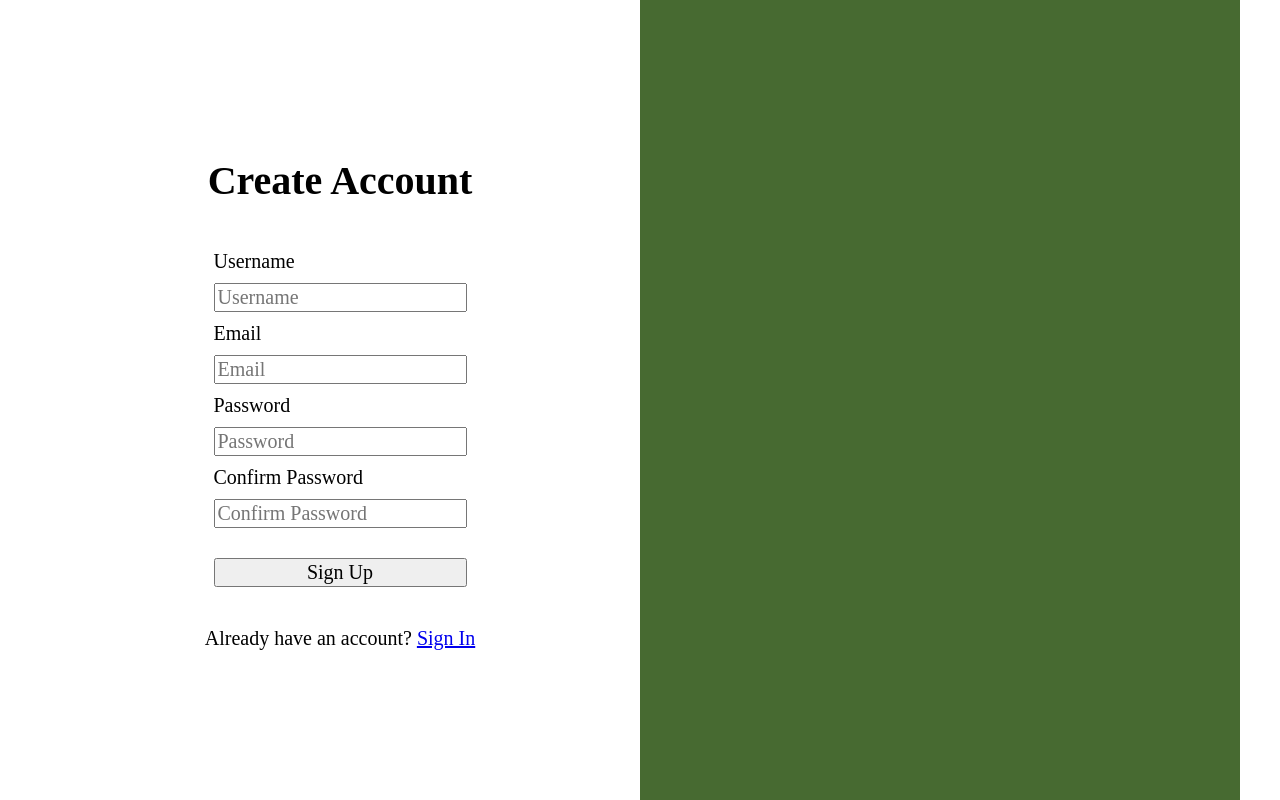
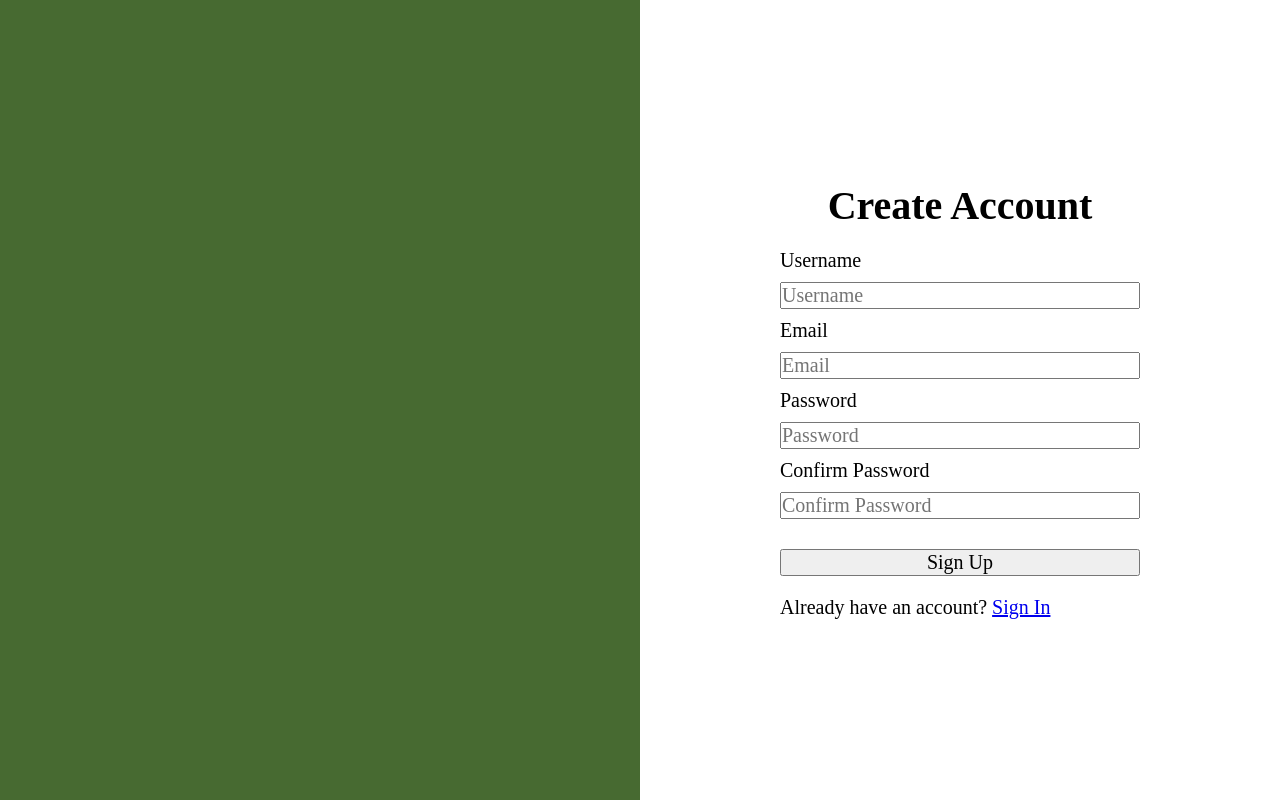
Before and after one commit to stachmatzidou/BookWorm, a React (Vite) app in the folder client/: page /signup in a window 1280 px wide. Built offline with nearby package versions, Linux system fonts and the light colour scheme; no server answers; a web font is replaced by a local one.

Commit message:
changed the styling a bit and protected the landing and authentication pages

```diff
--- a/client/index.html
+++ b/client/index.html
@@ -2,7 +2,7 @@
 <html lang="en">
     <head>
         <meta charset="UTF-8" />
-        <link rel="icon" type="image/svg+xml" href="./public/icon.png" />
+        <link rel="icon" type="image/svg+xml" href="/icon.png" />
         <meta name="viewport" content="width=device-width, initial-scale=1.0" />
         <link rel="preconnect" href="https://fonts.googleapis.com" />
         <link rel="preconnect" href="https://fonts.gstatic.com" crossorigin />
--- a/client/src/index.css
+++ b/client/src/index.css
@@ -1,12 +1,10 @@
-body {
-    margin: 0;
-}
-
 html {
     font-size: 10px;
 }
 
 * {
+    margin: 0;
+    padding: 0;
     box-sizing: border-box;
     font-family: 'Gentium Book Plus', serif;
     font-size: 2rem;
--- a/client/src/pages/SignIn.css
+++ b/client/src/pages/Auth.css
@@ -1,37 +1,53 @@
+.signup,
 .signin {
-    width: 97%;
-    max-width: 120rem;
-    height: 100%;
-    margin: 0 auto;
+    width: 100vw;
+    height: 100vh;
     display: flex;
-    /* border: 0.2rem solid #476a31; */
 }
 
+.signup-form-container,
 .signin-form-container {
     width: 50%;
     display: flex;
     flex-direction: column;
     align-items: center;
     justify-content: center;
+}
+
+.signup-form-container-inner,
+.signin-form-container-inner {
+    width: 100%;
+    max-width: 40rem;
+    padding: 2rem;
+    display: flex;
+    flex-direction: column;
+    align-items: start;
+    justify-content: center;
     gap: 2rem;
 }
 
+.signup-title,
 .signin-title {
+    align-self: center;
     font-size: 4rem;
 }
 
+.signup-form,
 .signin-form {
+    width: 100%;
     display: flex;
     flex-direction: column;
     gap: 1rem;
 }
 
+.signup-btn,
 .signin-btn {
     margin-top: 2rem;
     cursor: pointer;
 
 }
 
+.signup-form-aside,
 .signin-form-aside {
     width: 50%;
     height: 100%;
--- a/client/src/pages/LandingPage.css
+++ b/client/src/pages/LandingPage.css
@@ -1,8 +1,8 @@
 .landing-container {
-    width: 100%;
-    max-width: 120rem;
-    height: 100%;
-    margin: 0 auto;
+    width: 100vw;
+    /* max-width: 120rem; */
+    height: 100vh;
+    /* margin: 0 auto; */
     display: flex;
     justify-content: center;
     align-items: center;
@@ -11,15 +11,25 @@
 .landing-container-left {
     width: 50%;
     height: 100%;
-    padding: 2rem;
+    padding-left: 2rem;
     display: flex;
     flex-direction: column;
     justify-content: center;
+    align-items: end;
     background-color: #476a31;
     color: #ffffff;
 }
 
+.landing-container-left-inner {
+    width: 97%;
+    max-width: 60rem;
+    display: flex;
+    flex-direction: column;
+    gap: 2rem;
+}
+
 .landing-headline {
+    margin: 0;
     font-size: 5rem;
 }
 
--- a/client/src/pages/LandingPage.jsx
+++ b/client/src/pages/LandingPage.jsx
@@ -1,16 +1,27 @@
-import React from "react";
+import React, { useEffect } from "react";
 import "./LandingPage.css";
 import books from "../assets/books.png";
-import { Link } from "react-router-dom";
+import useAuth from "../hooks/useAuth.jsx";
+import { Link, useNavigate } from "react-router-dom";
 
 const LandingPage = () => {
+    const { auth } = useAuth();
+    const navigate = useNavigate();
+    //Check the Auth every time and auth and navigate are updated
+    useEffect(() => {
+        if (auth) {
+            navigate("/home");
+        }
+    }, [auth, navigate]);
+
     return (
         <div className="landing-container">
             <div className="landing-container-left">
+                <div className="landing-container-left-inner">
                     <h1 className="landing-headline">In Books We Trust!</h1>
                     <p>
-                    BookWorm is a fun application that allows you to keep track
-                    of your private library.
+                        BookWorm is a fun application that allows you to keep
+                        track of your private library.
                     </p>
                     <p>
                         <Link className="signup-link" to="/signup">
@@ -18,6 +29,7 @@ const LandingPage = () => {
                         </Link>{" "}
                         to start using it now!
                     </p>
+                </div>
             </div>
             <div className="landing-container-right"></div>
             <footer className="landing-footer">
--- a/client/src/pages/SignIn.jsx
+++ b/client/src/pages/SignIn.jsx
@@ -1,11 +1,20 @@
-import React from "react";
-import "./SignIn.css";
+import React, { useEffect } from "react";
+import "./Auth.css";
 import axios from "axios";
 import { useNavigate, Link } from "react-router-dom";
+import useAuth from "../hooks/useAuth.jsx";
 import { toast } from "react-hot-toast";
 
 const SignIn = () => {
     const navigate = useNavigate();
+    const { auth } = useAuth();
+    //Check the Auth every time and auth and navigate are updated
+    useEffect(() => {
+        if (auth) {
+            navigate("/home");
+        }
+    }, [auth, navigate]);
+
     const signIn = async (e) => {
         //prevent form default behavior
         e.preventDefault();
@@ -16,7 +25,7 @@ const SignIn = () => {
         try {
             await axios.post("api/auth/signin", {
                 email,
-                password
+                password,
             });
             //if the values are correct navigate to the user home page
             navigate("/home");
@@ -24,11 +33,13 @@ const SignIn = () => {
         } catch (error) {
             console.log(error);
             toast.error("Sign In Failed!");
-        };
+        }
     };
     return (
         <div className="signin">
+            <div className="signin-form-aside"></div>
             <div className="signin-form-container">
+                <div className="signin-form-container-inner">
                     <h1 className="signin-title">Welcome Back</h1>
                     <form action="" className="signin-form" onSubmit={signIn}>
                         <label htmlFor="email">Email</label>
@@ -53,7 +64,7 @@ const SignIn = () => {
                         Don't have an account? <Link to="/signup">Sign Up</Link>
                     </p>
                 </div>
-            <div className="signin-form-aside"></div>
+            </div>
         </div>
     );
 };
--- a/client/src/pages/SignUp.css
+++ /dev/null
@@ -1,39 +0,0 @@
-.signup {
-    width: 97%;
-    max-width: 120rem;
-    height: 100%;
-    margin: 0 auto;
-    display: flex;
-    /* border: 0.2rem solid #476a31; */
-}
-
-.signup-form-container {
-    width: 50%;
-    display: flex;
-    flex-direction: column;
-    align-items: center;
-    justify-content: center;
-    gap: 2rem;
-}
-
-.signup-title {
-    font-size: 4rem;
-}
-
-.signup-form {
-    display: flex;
-    flex-direction: column;
-    gap: 1rem;
-}
-
-.signup-btn {
-    margin-top: 2rem;
-    cursor: pointer;
-
-}
-
-.signup-form-aside {
-    width: 50%;
-    height: 100%;
-    background-color: #476a31;
-}
--- a/client/src/pages/SignUp.jsx
+++ b/client/src/pages/SignUp.jsx
@@ -1,11 +1,20 @@
-import React from "react";
-import "./SignUp.css";
+import React, { useEffect } from "react";
+import "./Auth.css";
 import { toast } from "react-hot-toast";
 import axios from "axios";
 import { useNavigate, Link } from "react-router-dom";
+import useAuth from "../hooks/useAuth.jsx";
 
 const SignUp = () => {
     const navigate = useNavigate();
+    const { auth } = useAuth();
+    //Check the Auth every time and auth and navigate are updated
+    useEffect(() => {
+        if (auth) {
+            navigate("/home");
+        }
+    }, [auth, navigate]);
+
     const signUp = async (e) => {
         //prevent form default behavior
         e.preventDefault();
@@ -18,7 +27,7 @@ const SignUp = () => {
         if (password !== confirm) {
             toast.error("Passwords do not match!");
             return;
-        };
+        }
         //store the necessary input values in an object
         const user = {
             username: username,
@@ -39,11 +48,13 @@ const SignUp = () => {
         } catch (error) {
             console.log(error);
             toast.error("Sign up Failed!");
-        };
+        }
     };
     return (
         <div className="signup">
+            <div className="signup-form-aside"></div>
             <div className="signup-form-container">
+                <div className="signup-form-container-inner">
                     <h1 className="signup-title">Create Account</h1>
                     <form action="" className="signup-form" onSubmit={signUp}>
                         <label htmlFor="username">Username</label>
@@ -82,10 +93,11 @@ const SignUp = () => {
                         <button className="signup-btn">Sign Up</button>
                     </form>
                     <p>
-                    Already have an account? <Link to="/signin">Sign In</Link>
+                        Already have an account?{" "}
+                        <Link to="/signin">Sign In</Link>
                     </p>
                 </div>
-            <div className="signup-form-aside"></div>
+            </div>
         </div>
     );
 };
```
Lines whose indentation alone changed are shown as unchanged.
